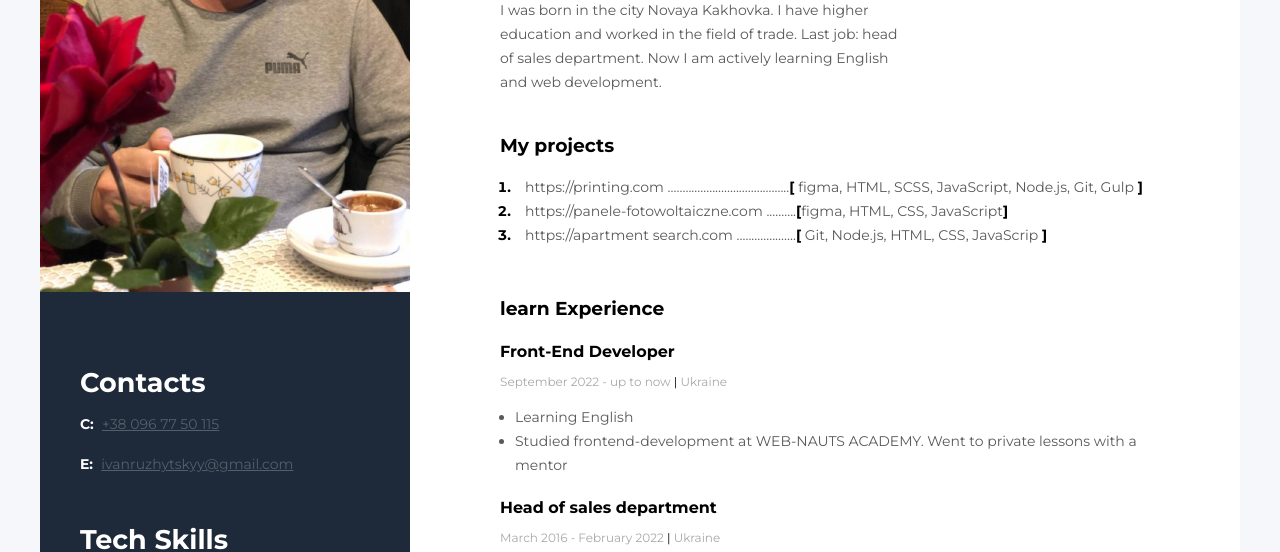
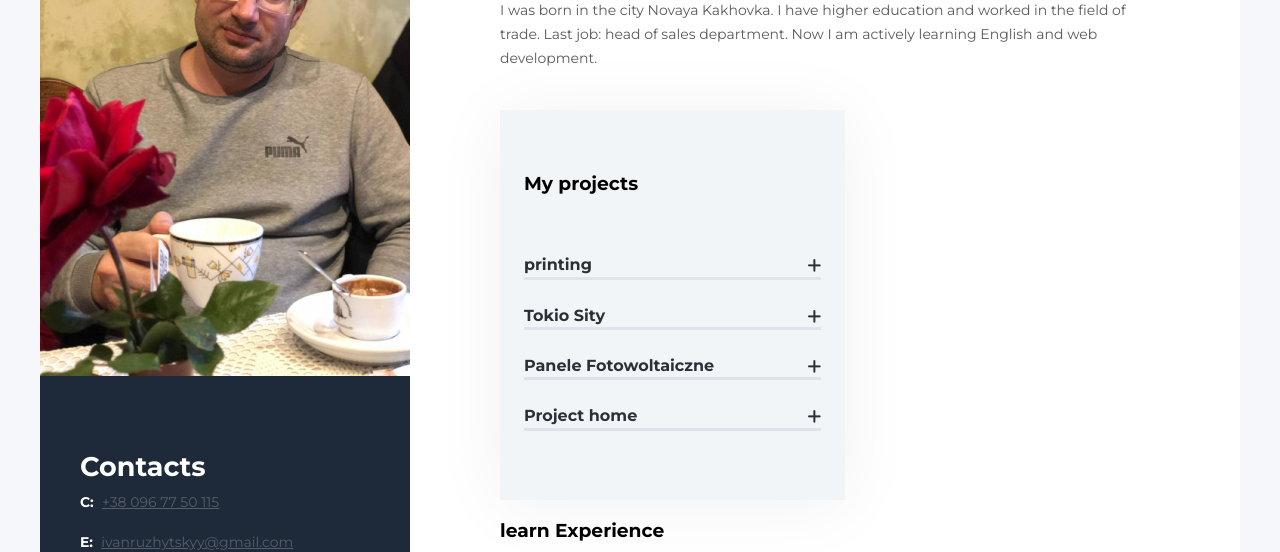
Before and after one commit to User-ua/new, a plain HTML site: page index.html in a window 1280 px wide. Shown: the part 249-801 px from the top of the page. Drawn offline with Linux system fonts and the light colour scheme.

Commit message:
projects add

```diff
--- a/index.html
+++ b/index.html
@@ -26,21 +26,42 @@
     </p>
 </div>
 </div>
-<div class="projects">
-    <h3 class="title">My projects</h3>
-<ol class="project-list">
-    <li class="project-item">
-        <span class="project"><a href="https://user-ua.github.io/printing/" class="project-link">https://printing.com</a>
-            .........................................<span class="project-bracket">[</span> figma, HTML, SCSS, JavaScript, Node.js, Git, Gulp <span class="project-bracket">]</span>
-        </li></span>
-        <li class="project-item">
-         <span class="project"><a href="https://loquacious-squirrel-ccffd8.netlify.app/" class="project-link">https://panele-fotowoltaiczne.com</a>
-            ..........<span class="project-bracket">[</span>figma, HTML, CSS, JavaScript<span class="project-bracket">]</span></li></span>
-        <li class="project-item">
-            <span class="project"><a href="https://elaborate-puppy-939d38.netlify.app/" class="project-link">https://apartment search.com</a>
-                ....................<span class="project-bracket">[</span> Git, Node.js, HTML, CSS, JavaScrip <span class="project-bracket">]</span></li></span>
-        </ol>
-</div>
+
+
+    <div class="promo">
+        <div class="promo__wrapper">
+          <div class="promo__menu">
+            <h3 class="title">My projects</h3>
+          </div>
+          <ul class="promo__list">
+            <li class="promo__list-item">
+              <details class="promo__list-item--details">
+                <summary class="promo__title"><a href="https://user-ua.github.io/printing/" class="promo__link">printing</a></summary>
+                <p class="promo__text">figma, HTML, SCSS, JavaScript, Node.js, Git, Gulp</p>
+              </details>
+            </li>
+            <li class="promo__list-item">
+              <details class="promo__list-item--details">
+                <summary class="promo__title"><a href="https://elaborate-puppy-939d38.netlify.app/" class="promo__link">Tokio Sity</a></summary>
+                <p class="promo__text">Git, Node.js, HTML, CSS, JavaScrip</p>
+              </details>
+            </li>
+            <li class="promo__list-item">
+              <details class="promo__list-item--details">
+                <summary class="promo__title"><a href="https://loquacious-squirrel-ccffd8.netlify.app/" class="promo__link">Panele Fotowoltaiczne</a></summary>
+                <p class="promo__text">figma, HTML, CSS, JavaScript</p>
+              </details>
+            </li>
+            <li class="promo__list-item">
+              <details class="promo__list-item--details">
+                <summary class="promo__title"><a href="https://warm-piroshki-3ab736.netlify.app/" class="promo__link">Project home</a></summary>
+                <p class="promo__text">Git, Node.js, HTML, CSS, JavaScrip</p>
+              </details>
+            </li>
+          </ul>
+        </div>
+    </div>
+
 <div class="work">
     <h3 class="title">learn Experience</h3>
     <!--Company1-->
@@ -77,13 +98,13 @@
         <!--Contacts-->
     <div class="sitebar-content">
         <div class="contacts">
-    <h3 class="sitebartitle"> Contacts </h3>
-    <div>
-        <p></p><span class="contact-type">C:</span>
-       <a href="tel:+38 050 777 77 77" class="contact-link">+38 096 77 50 115</a></p>
-       <p></p><span class="contact-type">E:</span>
-       <a href="mailto:user@gmail.com" class="contact-link">ivanruzhytskyy@gmail.com</a></p>
-    </div>
+            <h3 class="sitebartitle"> Contacts </h3>
+            <div>
+                <span class="contact-type">C:</span>
+                <a href="tel:+38 096 77 50 115" class="contact-link">+38 096 77 50 115</a></p>
+                <span class="contact-type">E:</span>
+                <a href="mailto:ivanruzhytskyy@gmail.com" class="contact-link">ivanruzhytskyy@gmail.com</a></p>
+            </div>
         </div>
         <div class="tech-skills">
             <h3 class="sitebartitle">Tech Skills</h3>
--- a/styles/styles.css
+++ b/styles/styles.css
@@ -11,7 +11,7 @@ body {
 
 .main-content {
     background-color: #fff;
-    padding: 30px;
+    padding: 10px;
 }
 
 /* about styles */
@@ -44,10 +44,83 @@ body {
     font-size: 14px;
     line-height: 24px;
     color: #595959;
-    width: 400px;
+    width: auto;
 }
 
 /* projects style */
+
+.promo {
+    background: #F1F5F8;
+    box-shadow: 0px 4px 68px rgba(33, 33, 33, 0.06);
+    min-width: 345px;
+    height: auto;
+    z-index: 10;
+  }
+  .promo__wrapper {
+    padding: 44px 24px;
+  }
+
+  .promo__menu {
+    display: flex;
+    margin-bottom: 40px;
+  }
+
+  .promo__title {
+    list-style: none;
+    cursor: pointer;
+  }
+
+  .promo__link {
+    position: relative;
+    font-style: normal;
+    font-weight: 600;
+    font-size: 16px;
+    text-decoration: none;
+    line-height: 140%;
+    color: #2C2F36;
+    padding-bottom: 10px;
+    cursor: pointer;
+  }
+
+  .promo__link:hover {
+    color: #2F80ED;
+  }
+  .promo__text {
+    min-width: 246px;
+    font-style: normal;
+    font-weight: 500;
+    font-size: 14px;
+    line-height: 140%;
+    color: #2C2F36;
+  }
+
+  .promo__list {
+    padding-left: 0px;
+  }
+
+  .promo__list-item {
+    margin-bottom: 25px;
+    list-style: none;
+  }
+  .promo__list-item--details {
+    background: url("../img/price_plus.png") right 5px no-repeat;
+    border-bottom: rgba(180, 187, 206, 0.3) 3px solid;
+  }
+  .promo__list-item--details:hover {
+    background: url("../img/plus_blu.png") right 5px no-repeat;
+  }
+  .promo__list-item--details[open] {
+    background: url("../img/minus_blu.png") right 10px no-repeat;
+    border-bottom: #2F80ED 3px solid;
+  }
+  .promo__list-item--details[open] .promo__title {
+    color: #2F80ED;
+  }
+  .promo__list-item--details[open] .promo__text {
+    padding-bottom: 15px;
+  }
+
+
 
 .projects {
 
@@ -178,7 +251,7 @@ color: #000000;
 }
 
 .sitebar-content {
-    width: 370px;
+    width: auto;
     margin-left: 40px;
 }
 
@@ -245,6 +318,10 @@ color: #000000;
         padding: 105px 90px;
     }
 
+    .promo {
+        width: 50%;
+      }
+
     .sitebar {
         background-color: #1E2939;
         padding-top: 40px;
```
Also changed, not shown: img/minus_blu.png (added), img/plus_blu.png (added), img/price_plus.png (added).
